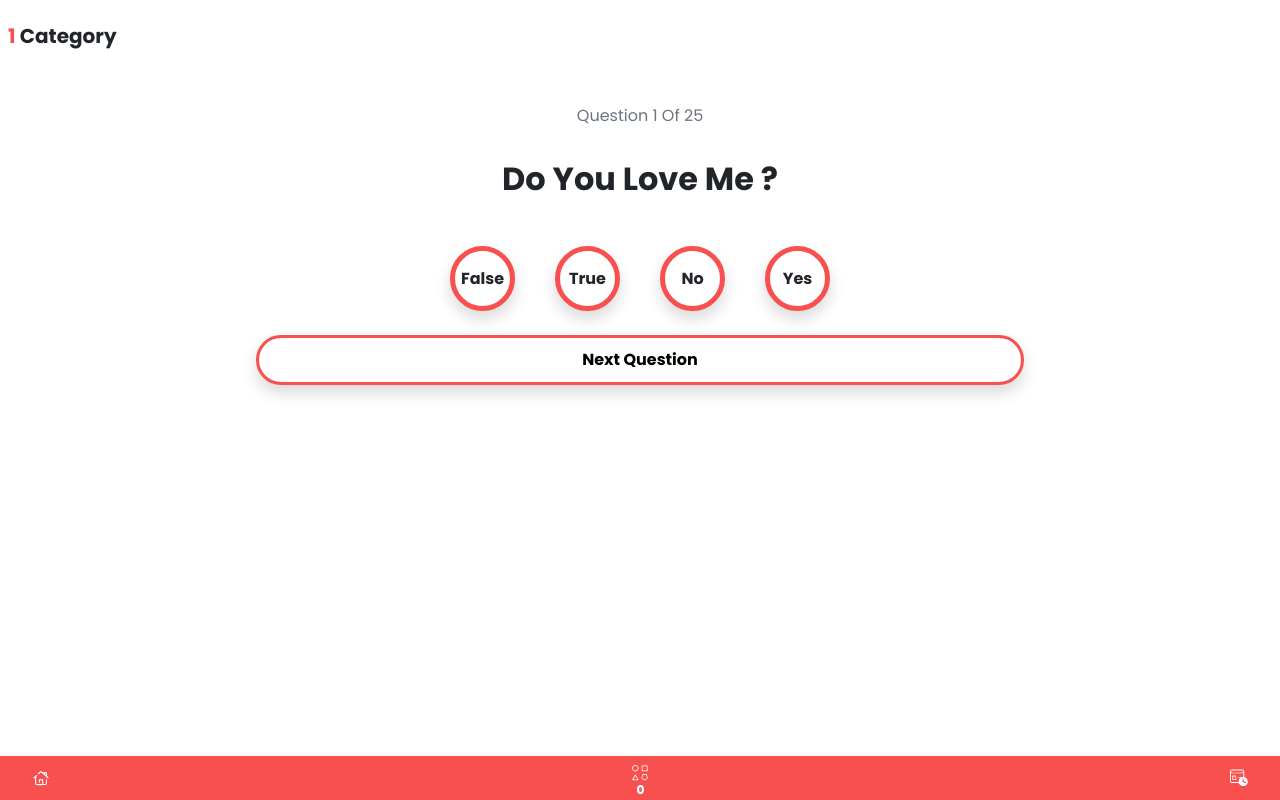
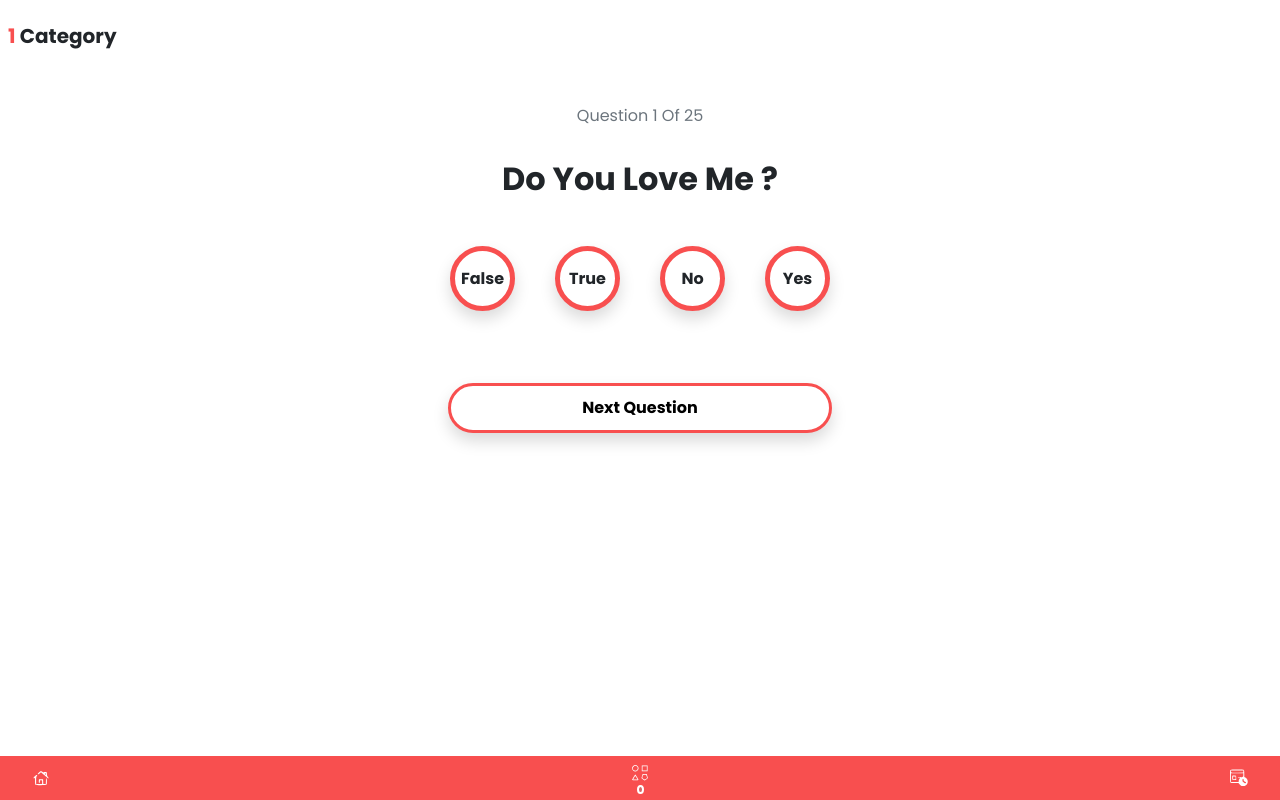
Before and after one commit to Adedoyin-Emmanuel/kingsword-demo-game, a React (Create React App) app: page /app/category/1 in a window 1280 px wide. Built offline with nearby package versions, Linux system fonts and the light colour scheme.

Commit message:
Updated the button styles

```diff
--- a/src/pages/Game.tsx
+++ b/src/pages/Game.tsx
@@ -42,10 +42,10 @@ const Game = (): JSX.Element => {
             </section>
           </section>
 
-          <section className="button-container d-flex align-items-center justify-content-center">
+          <section className="button-container d-flex align-items-center justify-content-center my-md-4">
             <Button
               text="next question"
-              className="brand-button fw-bold"
+              className="brand-button width-toggle-4 fw-bold my-md-4"
               onClick={handleButtonClick}
             />
           </section>
```
